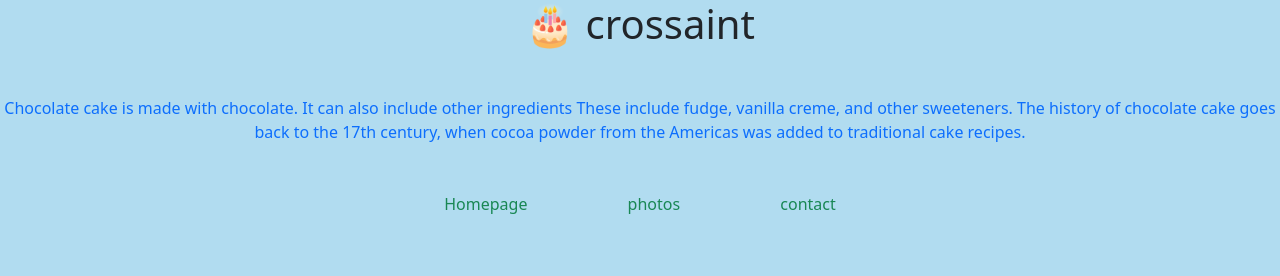
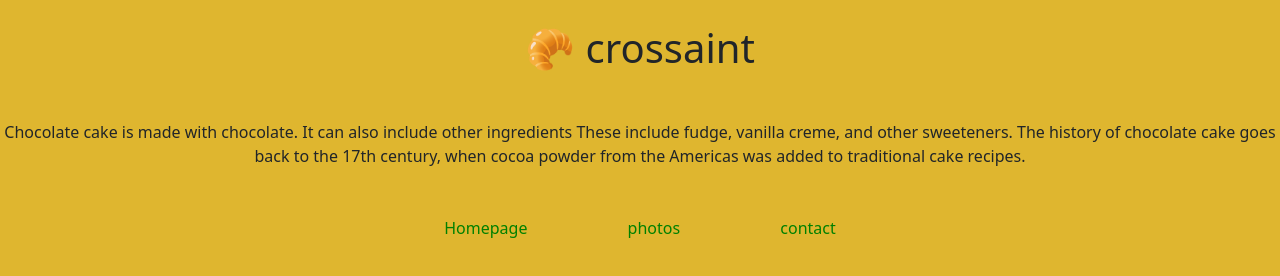
Before and after one commit to serah2023/crossaintt, a plain HTML site: page index.html in a window 1280 px wide. Drawn offline with nearby package versions, Linux system fonts and the light colour scheme.

Commit message:
added SEO elements

```diff
--- a/index.html
+++ b/index.html
@@ -5,12 +5,14 @@
     <meta charset="UTF-8">
     <meta http-equiv="X-UA-Compatible" content="IE=edge">
     <meta name="viewport" content="width=device-width, initial-scale=1.0">
+    <meta name="description" content="croosant is a very deliciouse cookie!??">
+
     <link href="https://cdn.jsdelivr.net/npm/bootstrap@5.3.0-alpha1/dist/css/bootstrap.min.css" rel="stylesheet"
         integrity="sha384-GLhlTQ8iRABdZLl6O3oVMWSktQOp6b7In1Zl3/Jr59b6EGGoI1aFkw7cmDA6j6gD" crossorigin="anonymous">
 
 
         <link rel="stylesheet" href="style.css">
-    <title>Document</title>
+    <title>Homepage</title>
 
 <style>
 
@@ -23,9 +25,9 @@
 
 <body>
 
-    <h1 class="text-center mb-5">🎂 crossaint</h1>
+    <h1 class="text-center mb-5 mt-4">🥐 crossaint</h1>
 
-    <p class="text-center mb-5 text-primary">
+    <p class="text-center mb-5">
         Chocolate cake is made with chocolate. It can also include other ingredients These include fudge, vanilla
         creme, and
         other sweeteners. The history of chocolate cake goes back to the 17th century, when cocoa powder from the
@@ -37,9 +39,9 @@
 
     <div class="text-center" >
 
-    <a href="#" class="m-5 text-decoration-none text-success"> Homepage</a>
-    <a href="/photo.html" class="m-5 text-decoration-none text-success">photos</a>
-    <a href="/contact.html" class="m-5 text-decoration-none text-success">contact</a>
+    <a href="#" class="m-5 text-decoration-none " class="home-link"> Homepage</a>
+    <a href="/photo.html" class="m-5 text-decoration-none">photos</a>
+    <a href="/contact.html" class="m-5 text-decoration-none ">contact</a>
     </div>
 
 </body>
--- a/style.css
+++ b/style.css
@@ -1,3 +1,13 @@
 body{
-    background-color:rgb(177, 220, 240);
+    background-color:rgb(223, 182, 47);
 }
+
+a{
+
+    color:green;
+}
+
+a:hover{
+    color: blueviolet;
+    text-decoration: underline;
+}
```
Also changed, not shown: contact.html (+1 -1 lines), photo.html (+2 -2 lines), photoes/cake.jpg (deleted), photoes/crossant.jpg (added).
